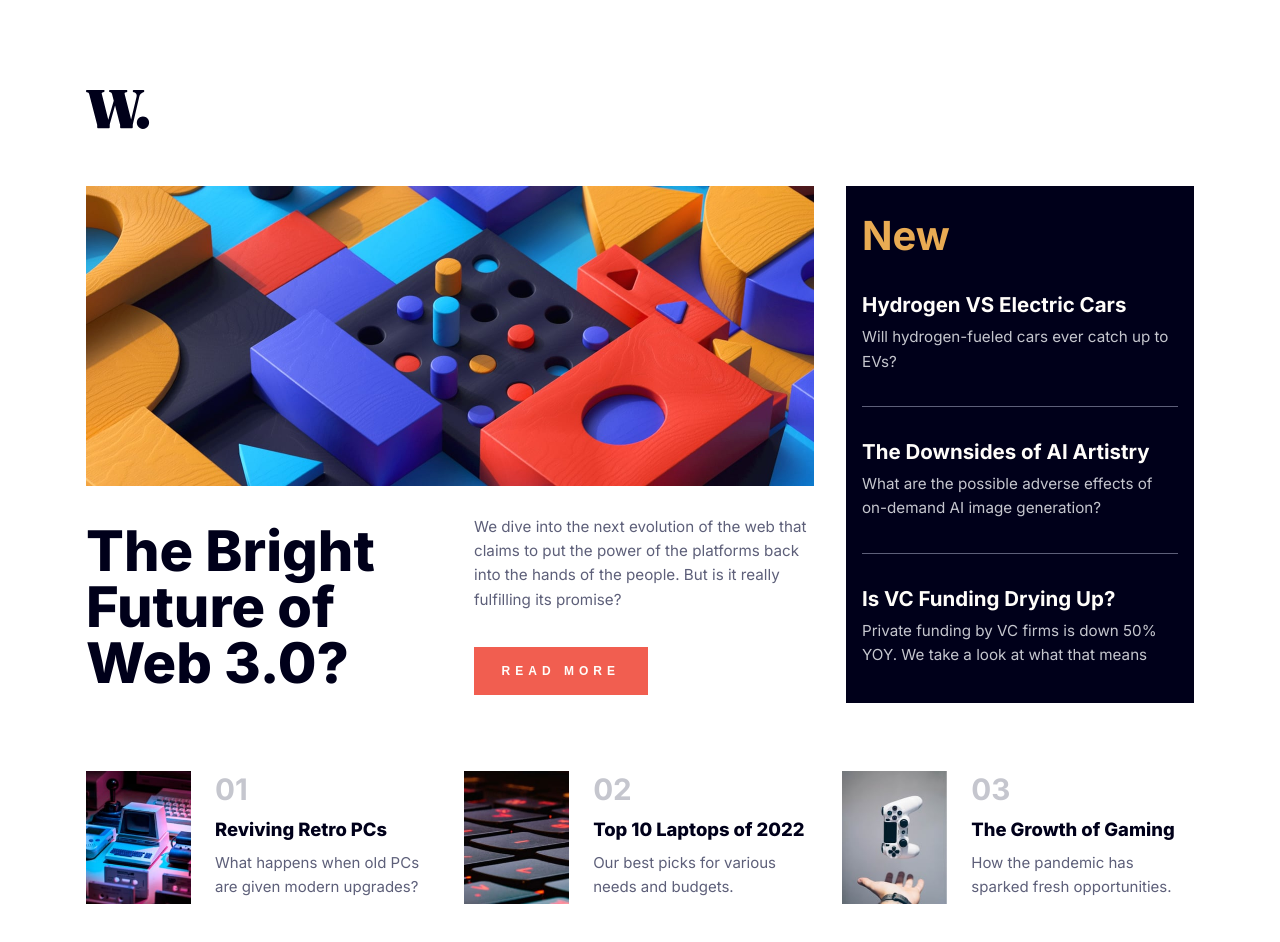
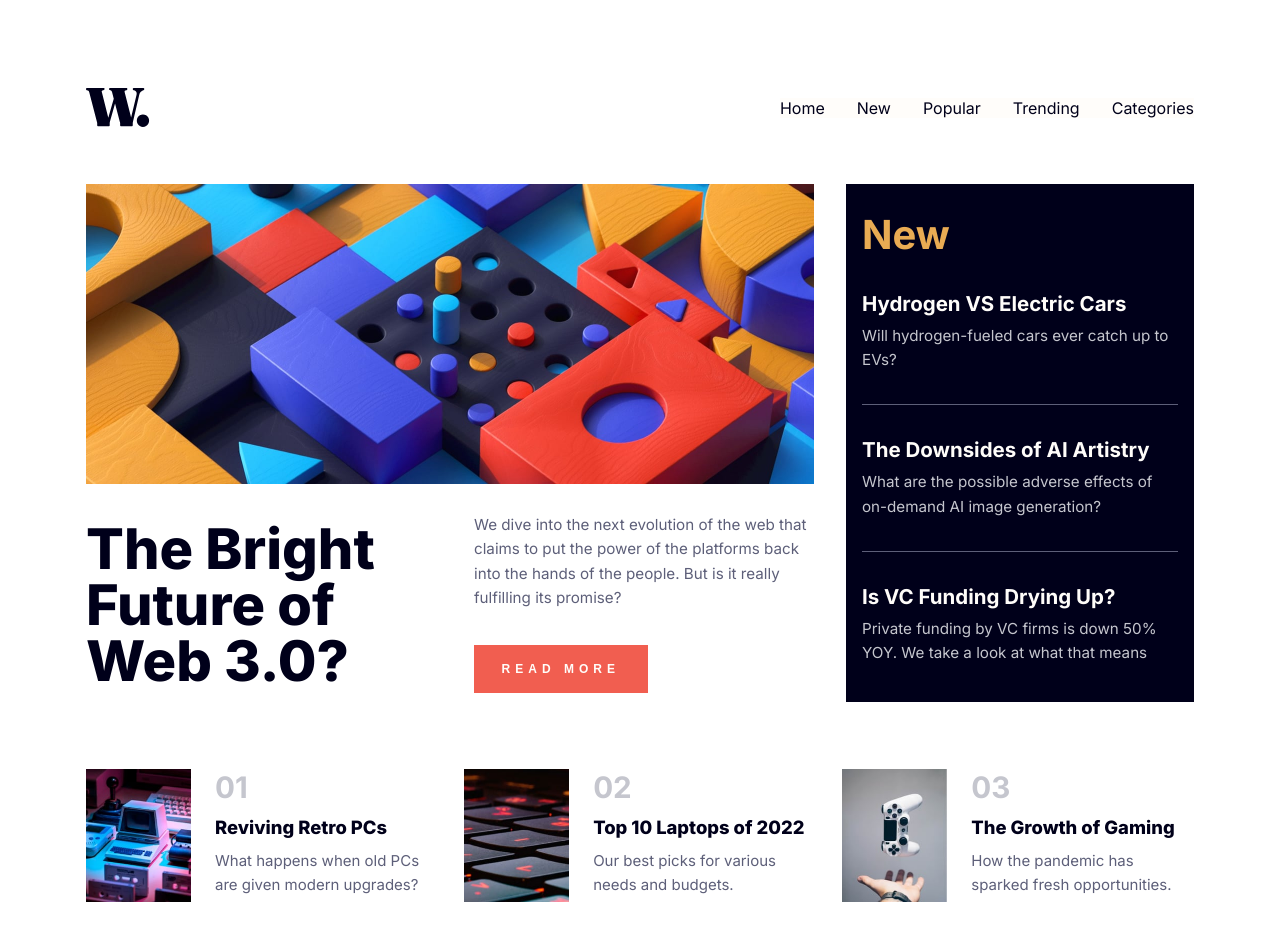
Before and after one commit to OlafZiorko/News-homepage, a plain HTML site: page index.html in a window 1280 px wide. Drawn offline with Linux system fonts and the light colour scheme.

Commit message:
Add files via upload

```diff
--- a/main.css
+++ b/main.css
@@ -212,7 +212,7 @@ main {
     display: flex;
     justify-content: space-between;
     align-items: center;
-    padding-top: 3.3rem;
+    padding-top: 3.2rem;
     margin-bottom: 3.05rem;
   }
   .company-logo {
@@ -230,6 +230,36 @@ main {
     cursor: pointer;
   }
 
+  /* SHOW MENU */
+  .nav__wrapper {
+    background-color: var(--clr-white);
+    position: relative;
+    min-height: auto;
+  }
+  .nav__wrapper.open {
+    display: flex;
+  }
+  .navigation {
+    background-color: var(--clr-white);
+    display: flex;
+    flex-direction: row;
+    min-width: auto;
+  }
+  .navigation .list-item {
+    padding-block: 0;
+    padding-inline: 0;
+  }
+  .link {
+    color: var(--clr-dark-blue);
+    font-size: 1rem;
+    flex: 1;
+  }
+  .cross {
+    display: none;
+  }
+  .nav__wrapper {
+    display: block;
+  }
   /*========
           MAIN =========*/
 
```
